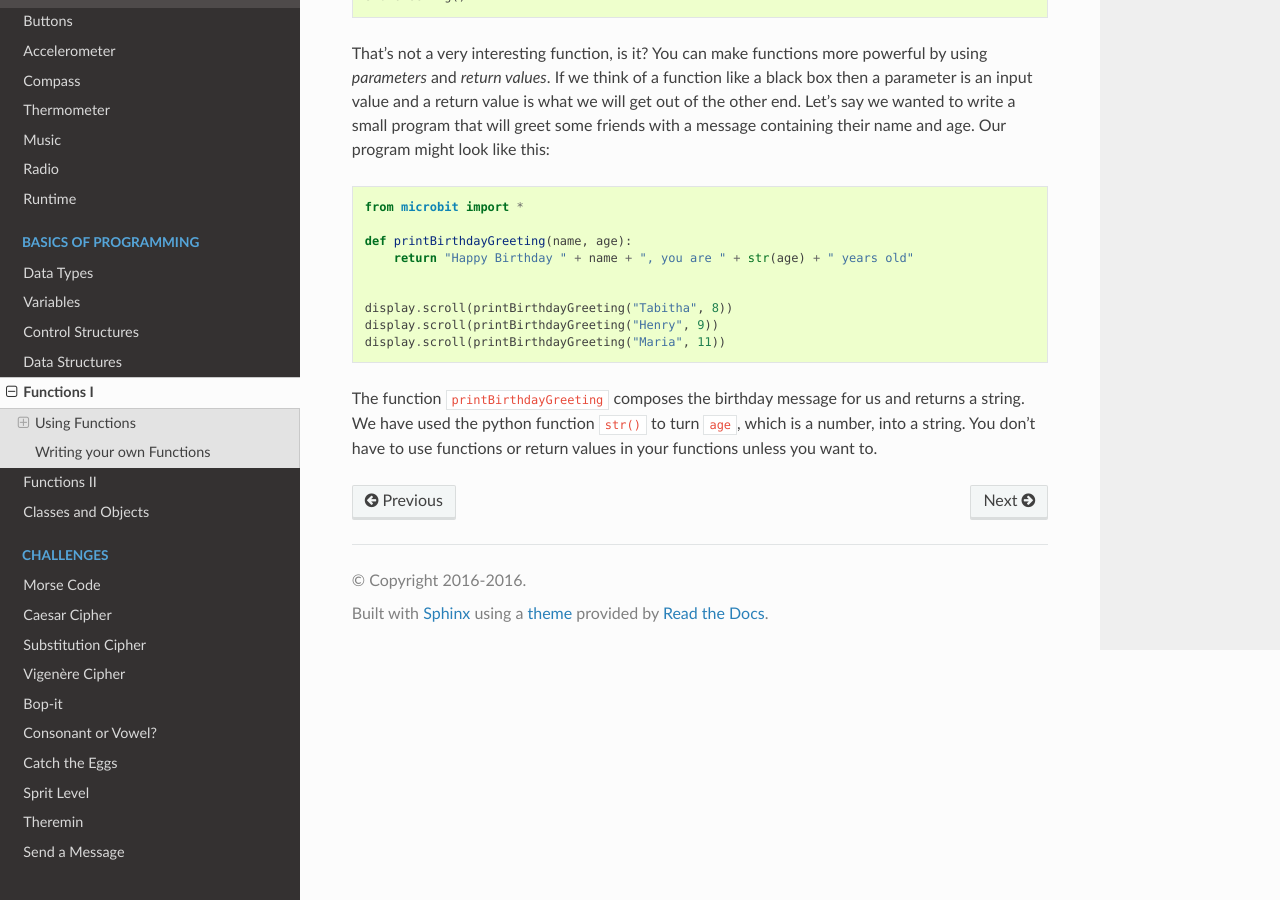
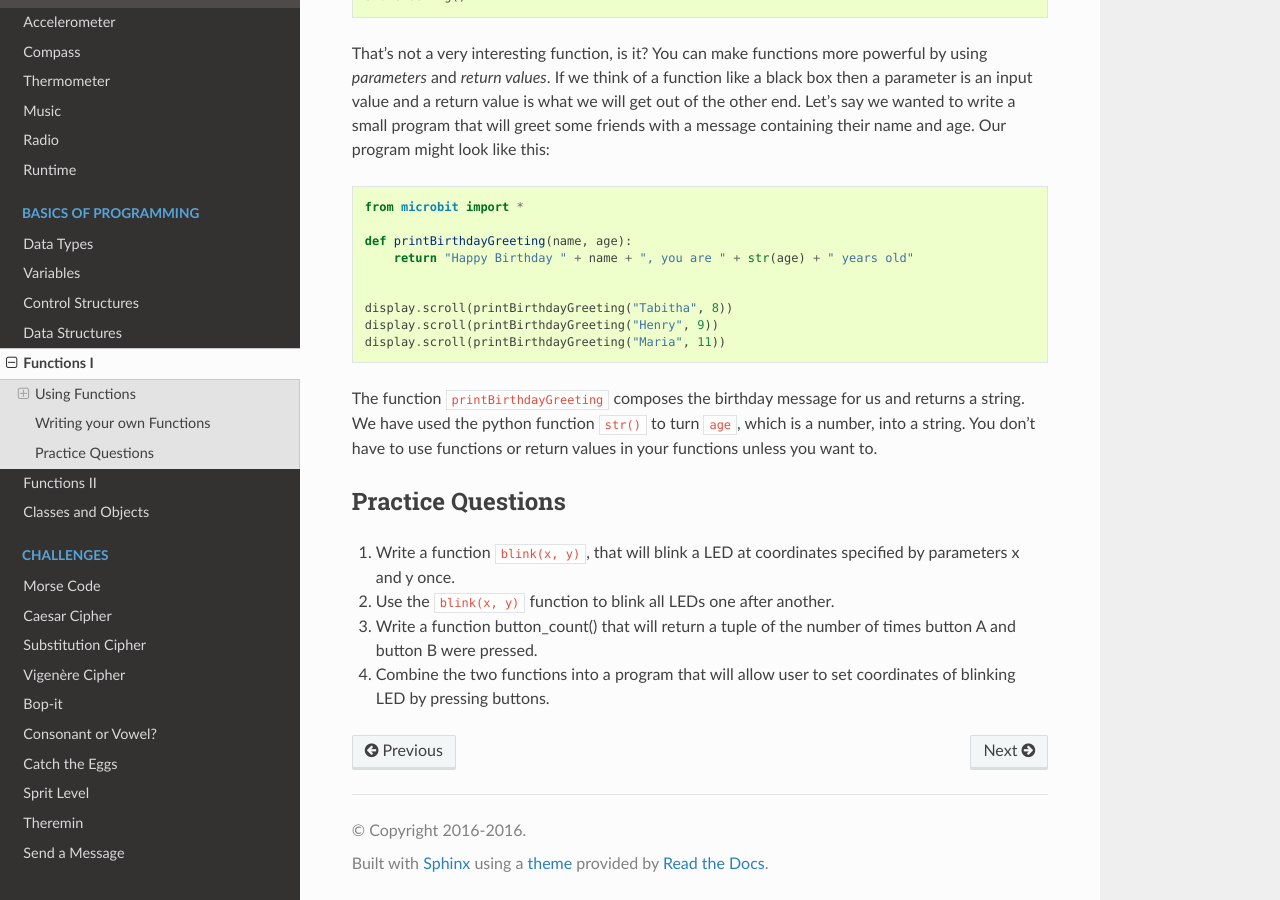
Before and after one commit to rharbird/microbit-challenges, a Sphinx documentation site: the page built from docs/source/basics/functions.rst, in a window 1280 px wide and 900 px high, scrolled down 1399 px. Built offline with Sphinx 7.4.7 and the Read the Docs theme 2.0.0, drawn with Linux system fonts in a browser that asks for light colours.

Commit message:
Add exercises

```diff
--- a/docs/source/basics/functions.rst
+++ b/docs/source/basics/functions.rst
@@ -66,3 +66,14 @@ friends with a message containing their name and age. Our program might look lik
 
 The function ``printBirthdayGreeting`` composes the birthday message for us and returns a string. We have used the python function ``str()`` to turn ``age``,
 which is a number, into a string.  You don't have to use functions or return values in your functions unless you want to.
+
+Practice Questions
+===================
+
+1. Write a function ``blink(x, y)``, that will blink a LED at coordinates specified by parameters x and y once.
+
+2. Use the ``blink(x, y)`` function to blink all LEDs one after another.
+
+3. Write a function button_count() that will return a tuple of the number of times button A and button B were pressed.
+
+4. Combine the two functions into a program that will allow user to set coordinates of blinking LED by pressing buttons.
```
